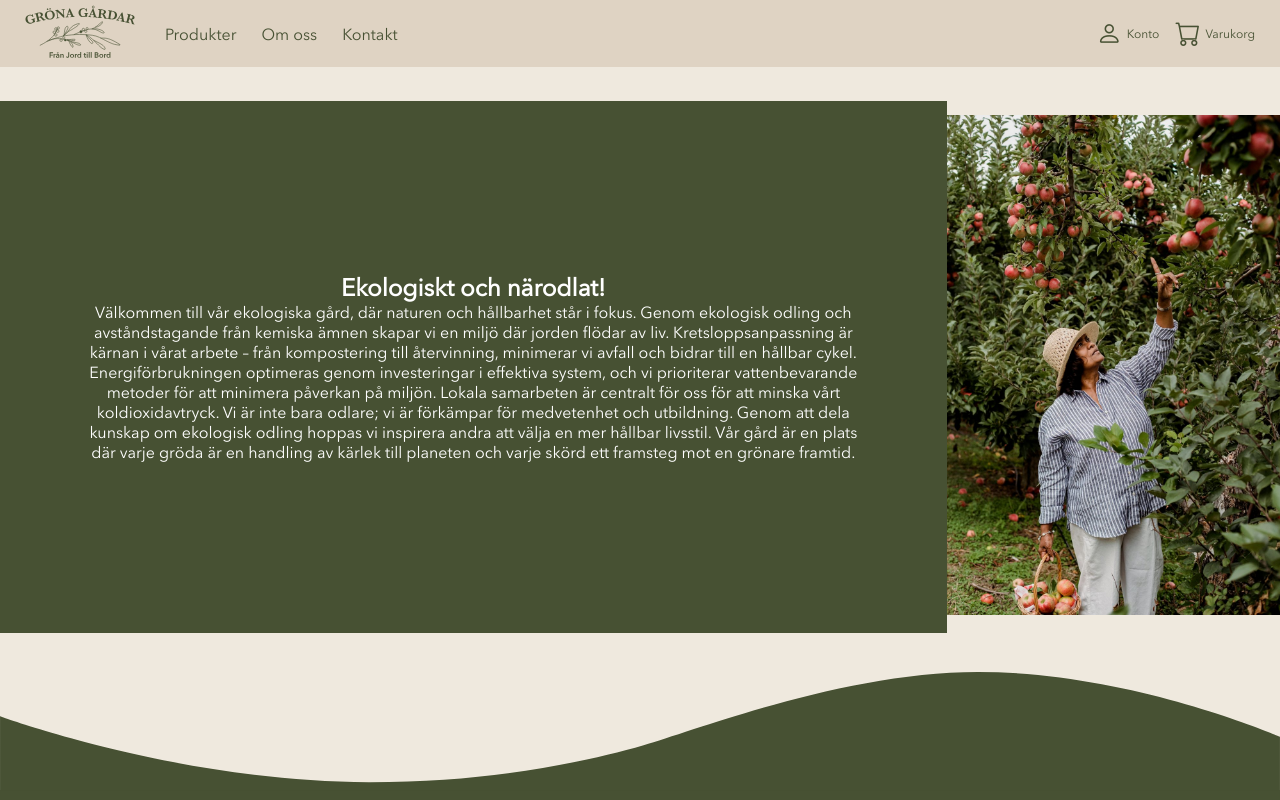
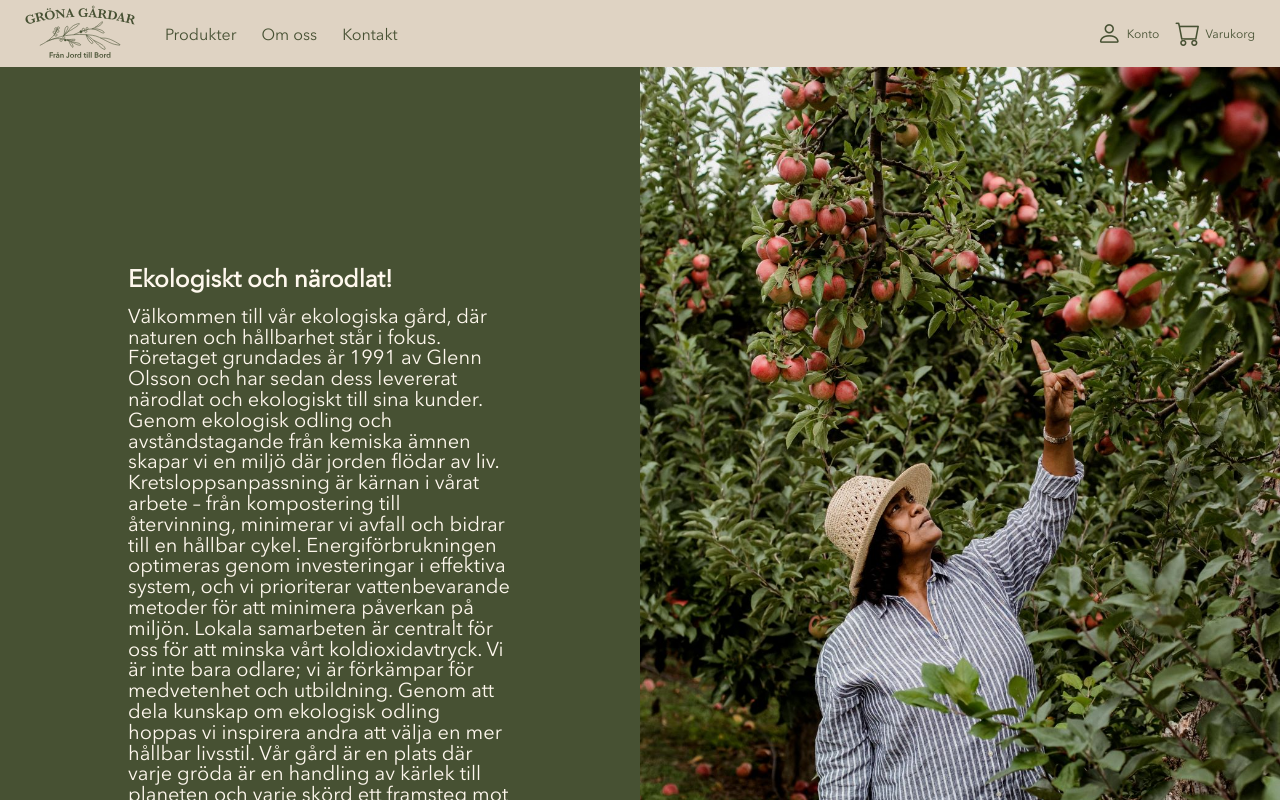
Before and after one commit to f1schhh/Grona-gardar, a Vue app: page /about in a window 1280 px wide. Shown: the top 800 px of the page. Built offline with nearby package versions, Linux system fonts and the light colour scheme.

Commit message:
klar med aboutus.vue

```diff
--- a/src/views/AboutUs.vue
+++ b/src/views/AboutUs.vue
@@ -2,67 +2,134 @@
 
 <style scoped>
 article {
+    background-color: var(--mid-beige);
+    height: 80%;
     display: flex;
-    flex-direction: row;
+    /* flex-direction: row; */
     align-items: center;
     justify-content: center;
-    height: 600px;
-
-
 
 }
 
-#about {
+
+.section_about {
+    background-color: var(--dark-green);
     display: flex;
     flex-direction: column;
-    align-items: center;
-    justify-content: center;
-    background-color: var(--dark-green);
-    color: white;
-    padding: 1rem 5rem;
-    text-align: center;
-    height: 500px;
+    padding: 0;
 }
 
-img {
-    height: 500px;
+.block_about {
+    /* padding: 1rem; */
+    color: var(--light-beige);
+    display: flex;
+    flex-direction: column;
+    align-items: flex-start;
+    justify-content: center;
+}
+
+.block_about h1 {
+    padding-bottom: 1rem;
+}
+
+.about_img {
+    width: 100%;
+    height: auto;
+}
+
+.about_text {
+    padding: 3rem 10%;
+}
+
+@media screen and (min-width:650px) {
+
+    article {
+        height: 80%;
+    }
+
+    .block_about {
+        display: flex;
+        flex-direction: row;
+        justify-content: center;
+        align-items: center;
+    }
+
+    .block_about h1 {
+        font-size: 1.5rem;
+    }
+
+
+    .about_img {
+        object-fit: cover;
+        width: 50vw;
+        height: auto;
+    }
+
+    .about_img_div:first-child {
+        order: 1;
+    }
+
+    .about_img_div {
+        display: flex;
+        justify-content: flex-end;
         padding: 0;
         margin: 0;
+    }
+
+    .about_text {
+        display: flex;
+        flex-direction: column;
+        font-size: 1.25rem;
+        line-height: 1.3rem;
+        padding: 1rem 10%;
+        margin: 0;
+    }
 }
 </style>
 
 <template>
     <article>
+        <section class="section_about">
+            <div class="block_about">
 
-        <div id="about">
-            <h1>Ekologiskt och närodlat!</h1>
-            <p>
-                Välkommen till vår ekologiska gård, där naturen och hållbarhet står i fokus. Genom ekologisk odling och
+                <div class="about_text">
+
+                    <h1>
+                        Ekologiskt och närodlat!
+                    </h1>
+
+                    <div>
+                        Välkommen till vår ekologiska gård, där naturen och hållbarhet står i fokus. Företaget grundades år
+                        1991 av Glenn Olsson och har sedan dess levererat närodlat och ekologiskt till sina kunder. Genom
+                        ekologisk odling och
                         avståndstagande
                         från kemiska ämnen skapar vi en miljö där jorden flödar av liv.
 
-                Kretsloppsanpassning är kärnan i vårat arbete – från kompostering till återvinning, minimerar vi avfall
+                        Kretsloppsanpassning är kärnan i vårat arbete – från kompostering till återvinning, minimerar vi
+                        avfall
                         och
                         bidrar till
                         en hållbar cykel. Energiförbrukningen optimeras genom investeringar i effektiva system, och vi
                         prioriterar
                         vattenbevarande metoder för att minimera påverkan på miljön.
 
-                Lokala samarbeten är centralt för oss för att minska vårt koldioxidavtryck. Vi är inte bara odlare; vi
+                        Lokala samarbeten är centralt för oss för att minska vårt koldioxidavtryck. Vi är inte bara odlare;
+                        vi
                         är
                         förkämpar för
                         medvetenhet och utbildning. Genom att dela kunskap om ekologisk odling hoppas vi inspirera andra att
                         välja
                         en
                         mer
-                hållbar livsstil. Vår gård är en plats där varje gröda är en handling av kärlek till planeten och varje
+                        hållbar livsstil. Vår gård är en plats där varje gröda är en handling av kärlek till planeten och
+                        varje
                         skörd
                         ett
                         framsteg mot en grönare framtid.
-            </p>
                     </div>
-        <div>
-            <img src="../assets/media/AppleGarden.jpg" alt="">
                 </div>
+                <img src="../assets/media/AppleGarden.jpg" alt="" class="about_img about_img_div">
+            </div>
+        </section>
     </article>
 </template>
```
Lines whose indentation alone changed are shown as unchanged.
